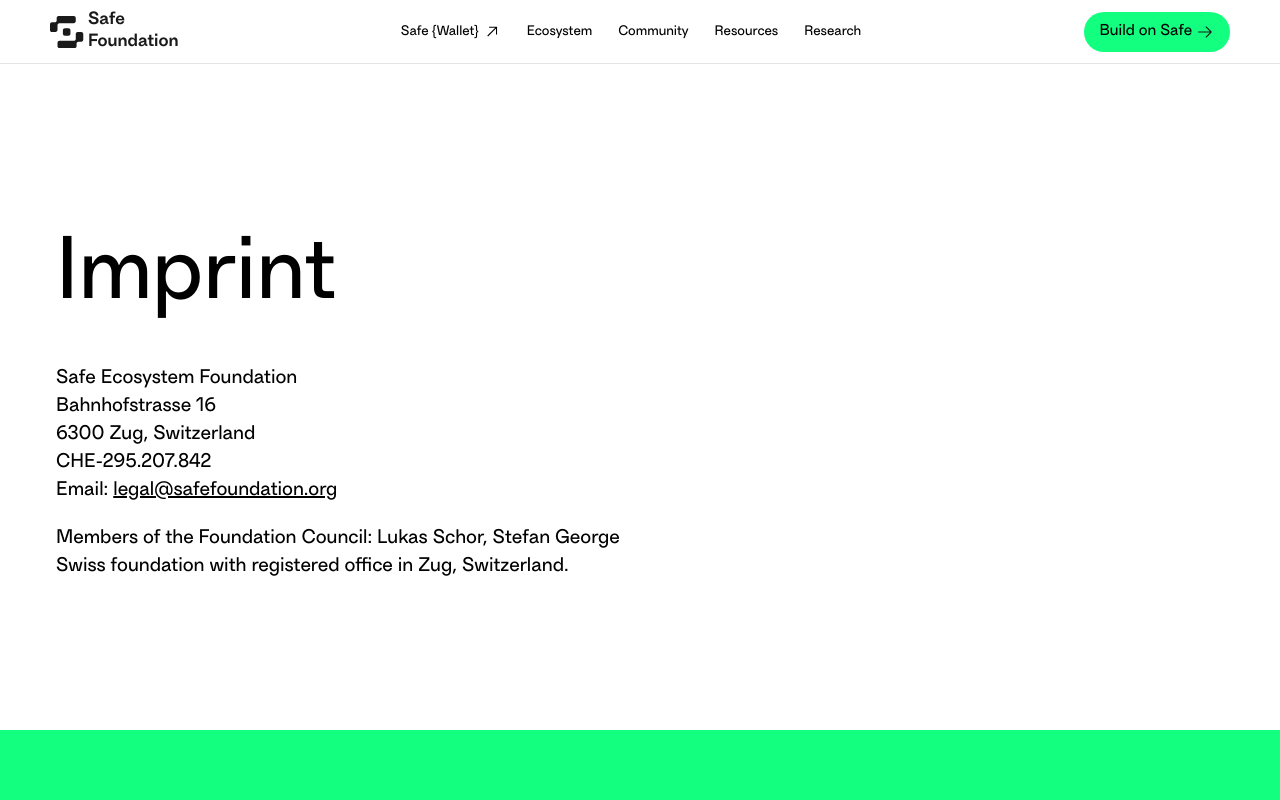
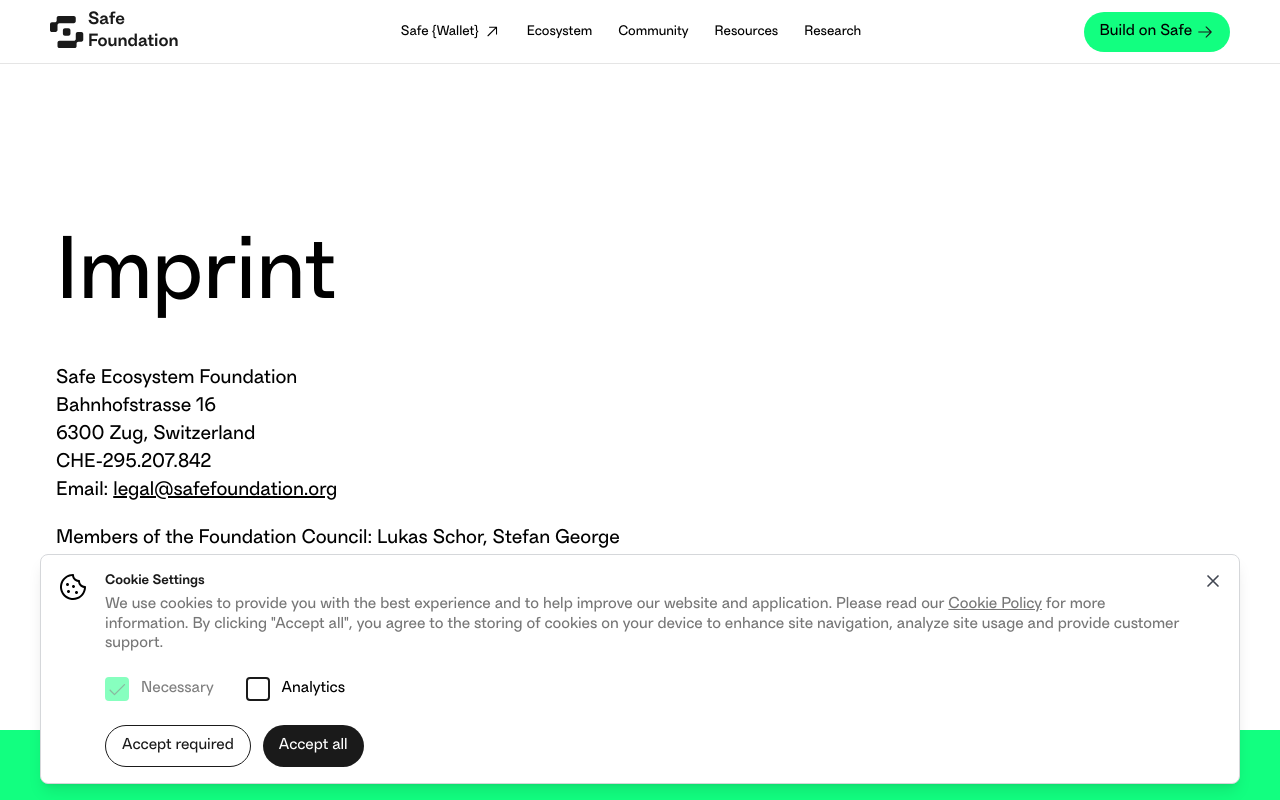
Before and after one commit to safe-fndn/foundation-homepage, a Next.js app: page /imprint in a window 1280 px wide. Shown: the top 800 px of the page. Built offline with nearby package versions, Linux system fonts and the light colour scheme.

Commit message:
feat: implement cookie consent banner with context management and user preferences

```diff
--- a/src/app/layout.tsx
+++ b/src/app/layout.tsx
@@ -1,5 +1,7 @@
 import type { Metadata } from "next";
 import "./globals.css";
+import { CookieBannerContextProvider } from "@/context/CookieBannerContext";
+import { CookieBanner } from "@/components/Cookie";
 
 export const metadata: Metadata = {
   title: "Safe",
@@ -13,7 +15,12 @@ export default function RootLayout({
 }>) {
   return (
     <html lang="en">
-      <body className="antialiased">{children}</body>
+      <body className="antialiased">
+        <CookieBannerContextProvider>
+          {children}
+          <CookieBanner />
+        </CookieBannerContextProvider>
+      </body>
     </html>
   );
 }
--- /dev/null
+++ b/src/components/Cookie.tsx
@@ -0,0 +1,114 @@
+"use client";
+
+import Link from "next/link";
+import { useEffect, useState } from "react";
+import type { ReactElement } from "react";
+import { useCookieBannerContext } from "@/context/CookieBannerContext";
+import Button from "@/components/ui/Button";
+import { Checkbox } from "./ui/checkbox";
+import Image from "next/image";
+
+export const enum CookieType {
+  NECESSARY = "necessary",
+  ANALYTICS = "analytics",
+}
+
+export const CookieBanner = (): ReactElement | null => {
+  const {
+    isAnalyticsEnabled,
+    setIsAnalyticsEnabled,
+    closeBanner,
+    isBannerOpen,
+  } = useCookieBannerContext();
+  const [analytics, setAnalytics] = useState<boolean>(false);
+
+  const handleAccept = () => {
+    setIsAnalyticsEnabled(analytics);
+    closeBanner();
+  };
+
+  const handleAcceptAll = () => {
+    setIsAnalyticsEnabled(true);
+    closeBanner();
+  };
+
+  useEffect(() => {
+    setAnalytics(isAnalyticsEnabled);
+  }, [isAnalyticsEnabled]);
+
+  if (!isBannerOpen) {
+    return null;
+  }
+
+  return (
+    <div className="fixed bottom-4 left-4 right-4 z-50 max-w-[1200px] mx-auto">
+      <div className="bg-white border border-[#D5D7DA] rounded-lg shadow-lg p-4">
+        <div className="flex flex-row items-start gap-4">
+          <Image
+            src="/images/common/cookie-icon.svg"
+            alt="Cookie icon"
+            width={32}
+            height={32}
+          />
+
+          <div>
+            <div className="pb-1 text-[#1A1A1A] font-medium text-sm">
+              Cookie Settings
+            </div>
+            <p className="text-[#1a1a1a99] leading-[120%] text-sm md:text-base">
+              We use cookies to provide you with the best experience and to help
+              improve our website and application. Please read our{" "}
+              <Link href="/cookie" className="underline">
+                Cookie Policy
+              </Link>{" "}
+              for more information. By clicking &quot;Accept all&quot;, you
+              agree to the storing of cookies on your device to enhance site
+              navigation, analyze site usage and provide customer support.
+            </p>
+            <div className="flex flex-row items-center gap-4 md:gap-8 py-6">
+              <Checkbox
+                name={CookieType.NECESSARY}
+                checked={true}
+                disabled={true}
+                label="Necessary"
+                onChange={() => {}}
+              />
+
+              <Checkbox
+                name={CookieType.ANALYTICS}
+                checked={analytics}
+                label="Analytics"
+                onChange={setAnalytics}
+              />
+            </div>
+            <div className="flex gap-3">
+              <Button
+                variant="outline"
+                onClick={handleAccept}
+                className="text-sm md:text-base"
+              >
+                Accept required
+              </Button>
+              <Button
+                variant="secondary"
+                onClick={handleAcceptAll}
+                className="text-sm md:text-base"
+              >
+                Accept all
+              </Button>
+            </div>
+          </div>
+
+          <Image
+            src="/images/common/close.svg"
+            alt="close"
+            width={20}
+            height={20}
+            className="cursor-pointer"
+            onClick={closeBanner}
+          />
+        </div>
+      </div>
+    </div>
+  );
+};
--- a/src/components/Footer.tsx
+++ b/src/components/Footer.tsx
@@ -10,8 +10,18 @@ import {
 } from "@/content/footer";
 import FooterLinkSection from "@/components/ui/FooterLinkSection";
 import Button from "./ui/Button";
+import { useCookieBannerContext } from "@/context/CookieBannerContext";
+import type { SyntheticEvent } from "react";
 
 export default function Footer() {
+  const { openBanner } = useCookieBannerContext();
+
+  const showBanner = (e: SyntheticEvent) => {
+    // Prevent opening the hash link
+    e.preventDefault();
+    openBanner();
+  };
+
   return (
     <footer className="bg-[#12FF80] w-full">
       <div className="px-4 max-w-[953px] w-full text-left mx-auto pb-[60px] md:pb-[80px] pt-[60px] md:pt-[80px]">
@@ -67,7 +77,12 @@ export default function Footer() {
       <div className="px-4 max-w-[1400px] mx-auto flex flex-col md:flex-row gap-8 md:gap-3 pt-3 justify-between pb-15 md:pb-5">
         <div className="flex flex-row flex-wrap gap-5 md:gap-8">
           {legalLinks.map((link, index) => (
-            <a key={index} href={link.href} className="text-[#1a1a1a66]">
+            <a
+              key={index}
+              href={link.href}
+              className="text-[#1a1a1a66]"
+              onClick={link.name === "Preferences" ? showBanner : undefined}
+            >
               {link.name}
             </a>
           ))}
--- /dev/null
+++ b/src/components/ui/Checkbox.tsx
@@ -0,0 +1,53 @@
+import { cn } from "@/lib/utils";
+import Image from "next/image";
+
+interface CheckboxProps {
+  checked: boolean;
+  disabled?: boolean;
+  onChange?: (checked: boolean) => void;
+  label: string;
+  name: string;
+}
+
+export const Checkbox = ({
+  checked,
+  disabled = false,
+  onChange,
+  label,
+  name,
+}: CheckboxProps) => {
+  return (
+    <label className="flex items-center gap-3 cursor-pointer">
+      <div className="relative">
+        <input
+          type="checkbox"
+          name={name}
+          checked={checked}
+          disabled={disabled}
+          onChange={(e) => onChange?.(e.target.checked)}
+          className="sr-only"
+        />
+        <div
+          className={cn(
+            "w-6 h-6 border-2 rounded-sm transition-all duration-200",
+            checked
+              ? "bg-[#12FF80] border-[#12FF80]"
+              : "bg-white border-[#1A1A1A]",
+            disabled && "opacity-50 cursor-not-allowed"
+          )}
+        >
+          {checked && (
+            <Image
+              src="/images/common/check.svg"
+              alt="Check"
+              width={16}
+              height={16}
+              className="w-full h-auto"
+            />
+          )}
+        </div>
+      </div>
+      <span className={cn("text-base", disabled && "opacity-50")}>{label}</span>
+    </label>
+  );
+};
--- /dev/null
+++ b/src/context/CookieBannerContext.tsx
@@ -0,0 +1,88 @@
+"use client";
+
+import { localItem } from "@/services/storage/storage";
+import {
+  createContext,
+  useCallback,
+  useContext,
+  useEffect,
+  useState,
+} from "react";
+import type { ReactNode } from "react";
+
+const ANALYTICS_PREFERENCE_KEY = "analyticsPreference";
+const analyticsPreference = localItem<boolean>(ANALYTICS_PREFERENCE_KEY);
+
+const CookieBannerContext = createContext<{
+  isBannerOpen: boolean;
+  openBanner: () => void;
+  closeBanner: () => void;
+  isAnalyticsEnabled: boolean;
+  setIsAnalyticsEnabled: (preference: boolean) => void;
+}>({
+  isBannerOpen: false,
+  openBanner: () => {},
+  closeBanner: () => {},
+  isAnalyticsEnabled: false,
+  setIsAnalyticsEnabled: () => {},
+});
+
+export const CookieBannerContextProvider = ({
+  children,
+}: {
+  children: ReactNode;
+}) => {
+  const [isBannerOpen, setIsBannerOpen] = useState(false);
+  const [isAnalyticsEnabled, setIsAnalyticsEnabled] = useState(false);
+
+  const openBanner = useCallback(() => {
+    setIsBannerOpen(true);
+  }, []);
+
+  const closeBanner = useCallback(() => {
+    setIsBannerOpen(false);
+  }, []);
+
+  // Sync local state
+  useEffect(() => {
+    const preference = analyticsPreference.get();
+
+    // Open cookie banner if no preference is set
+    if (preference == null) {
+      openBanner();
+    } else {
+      setIsAnalyticsEnabled(Boolean(preference));
+    }
+  }, [openBanner]);
+
+  const storeIsAnalyticsEnabled = useCallback((preference: boolean) => {
+    analyticsPreference.set(preference);
+    setIsAnalyticsEnabled(preference);
+  }, []);
+
+  return (
+    <CookieBannerContext.Provider
+      value={{
+        isBannerOpen,
+        openBanner,
+        closeBanner,
+        isAnalyticsEnabled,
+        setIsAnalyticsEnabled: storeIsAnalyticsEnabled,
+      }}
+    >
+      {children}
+    </CookieBannerContext.Provider>
+  );
+};
+
+export const useCookieBannerContext = () => {
+  const cookieContext = useContext(CookieBannerContext);
+
+  if (!cookieContext) {
+    throw new Error(
+      "useCookieBannerContext must be used within a CookieBannerContextProvider"
+    );
+  }
+
+  return cookieContext;
+};
--- /dev/null
+++ b/src/services/storage/index.tsx
@@ -0,0 +1,60 @@
+const LS_NAMESPACE = "SAFE__";
+
+type BrowserStorage = typeof localStorage | typeof sessionStorage;
+
+class Storage {
+  private readonly prefix: string;
+  private storage?: BrowserStorage;
+
+  constructor(storage?: BrowserStorage, prefix = LS_NAMESPACE) {
+    this.prefix = prefix;
+    this.storage = storage;
+  }
+
+  public getPrefixedKey = (key: string): string => {
+    return `${this.prefix}${key}`;
+  };
+
+  public getItem = <T,>(key: string): T | null => {
+    const fullKey = this.getPrefixedKey(key);
+    let saved: string | null = null;
+    try {
+      saved = this.storage?.getItem(fullKey) ?? null;
+    } catch {
+      console.error(`Failed to read from local/session storage`);
+    }
+
+    if (saved == null) return null;
+
+    try {
+      return JSON.parse(saved) as T;
+    } catch {
+      console.error(`Failed to read from local/session storage`);
+    }
+    return null;
+  };
+
+  public setItem = <T,>(key: string, item: T): void => {
+    const fullKey = this.getPrefixedKey(key);
+    try {
+      if (item == null) {
+        this.storage?.removeItem(fullKey);
+      } else {
+        this.storage?.setItem(fullKey, JSON.stringify(item));
+      }
+    } catch {
+      console.error(`Failed to write to local/session storage`);
+    }
+  };
+
+  public removeItem = (key: string): void => {
+    const fullKey = this.getPrefixedKey(key);
+    try {
+      this.storage?.removeItem(fullKey);
+    } catch {
+      console.error(`Failed to remove from local/session storage`);
+    }
+  };
+}
+
+export default Storage;
--- /dev/null
+++ b/src/services/storage/storage.ts
@@ -0,0 +1,13 @@
+import Storage from "./index";
+
+const local = new Storage(
+  typeof window !== "undefined" ? window.localStorage : undefined
+);
+
+export const localItem = <T>(key: string) => ({
+  get: () => local.getItem<T>(key),
+  set: (value: T) => local.setItem<T>(key, value),
+  remove: () => local.removeItem(key),
+});
+
+export default local;
```
Also changed, not shown: public/images/common/cookie-icon.svg (added).
